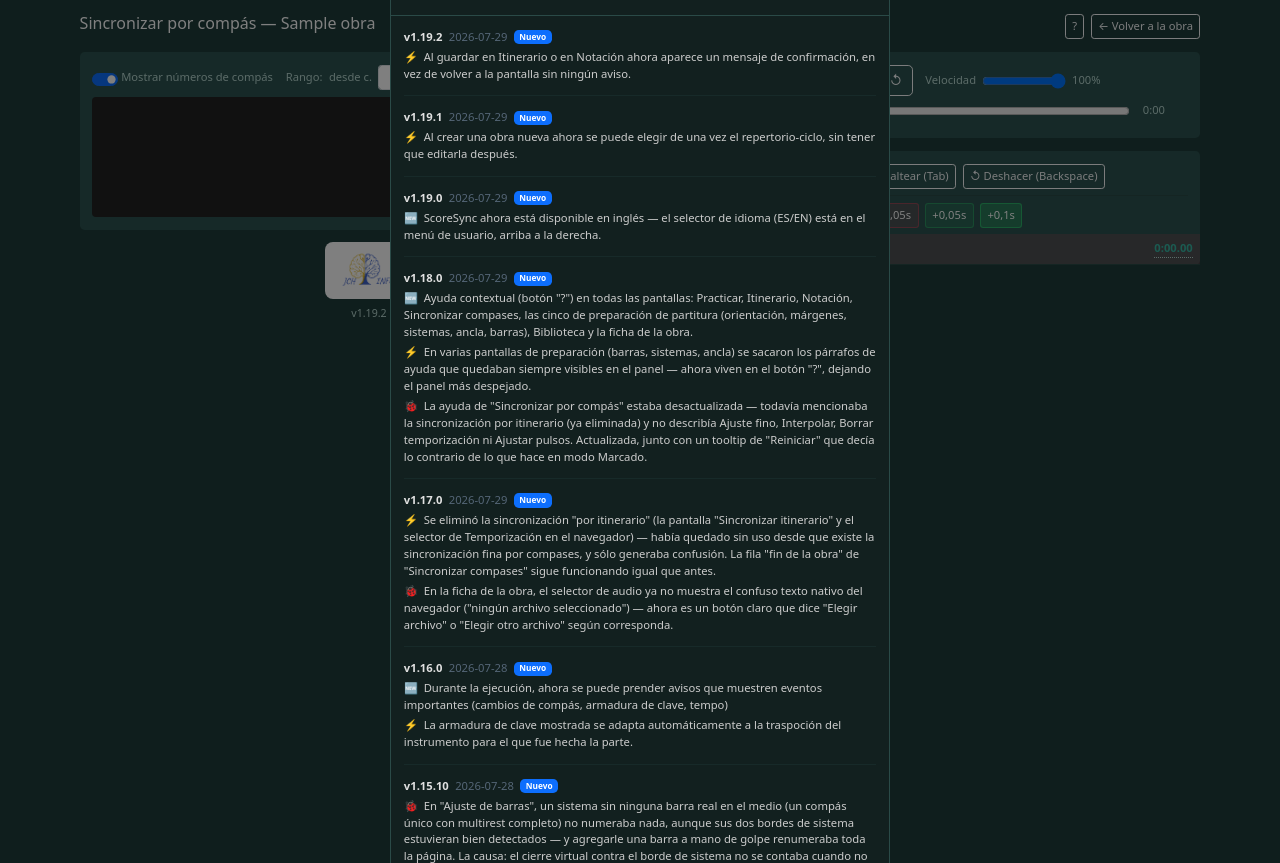
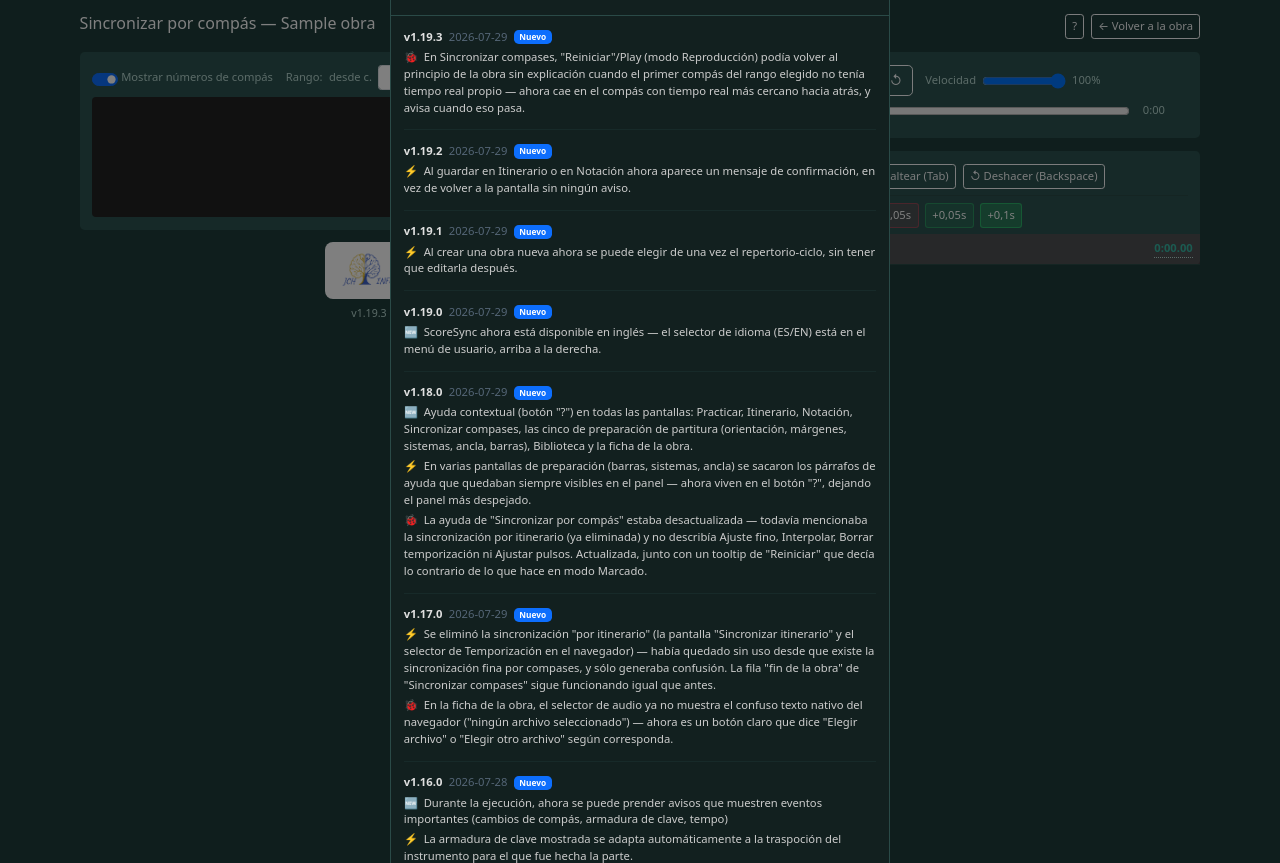
Before and after one commit to jchelquer/scoresync, a Django app: page /partituras/obras/1/sincronizar-compases/ in a window 1280 px wide. Shown: the part 58-921 px from the top of the page. Run offline with Django 5.2, Linux system fonts and the light colour scheme; a user stored in the database is signed in; tables that the repository leaves empty hold one stand-in row (values such as "Sample post").

Commit message:
V1.19.3 Reiniciar ya no vuelve al principio de la obra sin avisar
En modo Reproduccion, Play/Reiniciar caian directo al segundo 0 del
audio (comienzo de la obra) apenas el compas puntual que arranca el
rango elegido no tenia tiempo real propio, sin importar si habia
temporizacion cerca. iniciarReproduccionDesde ahora busca hacia atras
sin limite (tiempoRealCercanoHaciaAtras) y avisa en pantalla cuando el
fallback realmente ocurrio.

```diff
--- a/changelog.yaml
+++ b/changelog.yaml
@@ -1,6 +1,11 @@
 # Changelog de ScoreSync
 # El primero de la lista es la versión actual.
 # Tipos: nuevo | mejorado | corregido
+- version: "1.19.3"
+  date: "2026-07-29"
+  changes:
+    - type: corregido
+      text: "En Sincronizar compases, \"Reiniciar\"/Play (modo Reproducción) podía volver al principio de la obra sin explicación cuando el primer compás del rango elegido no tenía tiempo real propio — ahora cae en el compás con tiempo real más cercano hacia atrás, y avisa cuando eso pasa."
 - version: "1.19.2"
   date: "2026-07-29"
   changes:
--- a/templates/partituras/sincronizar_compases.html
+++ b/templates/partituras/sincronizar_compases.html
@@ -219,6 +219,7 @@
                  title="{% translate 'Bajar la velocidad no cambia el tiempo real que se guarda al marcar — sólo hace más cómodo tapear con precisión.' %}">
           <span id="sync-velocidad-valor" class="small" style="color: var(--ss-text-muted); min-width: 2.6rem;">100%</span>
         </div>
+        <div id="sync-reposicion-aviso" class="small text-warning mb-2" style="display:none;"></div>
         <div class="d-flex align-items-center gap-3 mb-2">
           <span id="sync-tiempo-actual" class="small" style="color: var(--ss-text-muted); min-width: 3.5rem;">0:00</span>
           <input type="range" id="sync-scrubber" min="0" max="1000" value="0">
@@ -308,6 +309,7 @@
   const btnInterpolar = document.getElementById('sync-btn-interpolar');
   const btnBorrarTiempos = document.getElementById('sync-btn-borrar-tiempos');
   const avisoInterpolar = document.getElementById('sync-interpolar-aviso');
+  const avisoReposicion = document.getElementById('sync-reposicion-aviso');
   const velocidadSlider = document.getElementById('sync-velocidad');
   const velocidadValorEl = document.getElementById('sync-velocidad-valor');
   const scrubber = document.getElementById('sync-scrubber');
@@ -394,8 +396,60 @@
   // sólo en pausa) vuelve al punto de Play.
   let estadoReproduccion = 'inicial'; // sólo relevante con modo === 'reproduccion'
 
+  // Descripción corta de una fila para los avisos de reposicionamiento de
+  // abajo — ya incluye artículo ("el compás 12" / "el fin de la obra") para
+  // que quede prolijo tanto de sujeto ("el compás 12 no tiene...") como de
+  // objeto ("...se arrancó desde el compás 8").
+  function descripcionFila(i) {
+    const f = filas[i];
+    return f.dataset.esCierre === '1'
+      ? '{% translate "el fin de la obra" %}'
+      : '{% translate "el compás" %} ' + f.dataset.compas;
+  }
+
+  // Tiempo real de idx, con fallback al compás real más CERCANO hacia atrás
+  // si ese compás puntual no tiene marca propia — a diferencia de
+  // tiempoNCompasesAntes (que busca 2 compases de contexto ANTES para
+  // tapear, con un límite fijo), acá se busca la posición más precisa
+  // posible para reanudar la escucha, sin límite de cuántos compases hay
+  // que retroceder. Devuelve null sólo si NINGÚN compás desde el principio
+  // hasta idx tiene tiempo real — recién ahí cae en 0 (ver
+  // iniciarReproduccionDesde).
+  function tiempoRealCercanoHaciaAtras(idx) {
+    for (let i = idx; i >= 0; i--) {
+      const t = tiempoDeFila(i);
+      if (t != null) return { indice: i, segundos: t };
+    }
+    return null;
+  }
+
+  // Avisa cuando Play/Reiniciar (modo reproducción) no pudo arrancar
+  // exactamente en el compás pedido — antes esto pasaba en silencio y caía
+  // derecho a 0 (comienzo del audio) apenas ESE compás puntual no tenía
+  // tiempo propio, aunque hubiera temporización cerca; confuso ("por qué
+  // volvió al principio de la obra si elegí este rango"), reportado por el
+  // usuario 2026-07-29. Sin aviso cuando pedido === encontrado (caso normal)
+  // ni cuando el pedido es el compás 1 de la obra sin tiempo propio y sin
+  // nada antes (ahí caer en 0 es lo esperable, no una sorpresa).
+  function actualizarAvisoReposicion(idxPedido, encontrado) {
+    if (!avisoReposicion) return;
+    if ((!encontrado && idxPedido === 0) || (encontrado && encontrado.indice === idxPedido)) {
+      avisoReposicion.style.display = 'none';
+      return;
+    }
+    avisoReposicion.textContent = encontrado
+      ? '{% translate "No hay tiempo real marcado en" %} ' + descripcionFila(idxPedido)
+        + ' — {% translate "se arrancó desde" %} ' + descripcionFila(encontrado.indice)
+        + ', {% translate "el más cercano hacia atrás que sí lo tiene." %}'
+      : '{% translate "Ningún compás tiene tiempo real marcado hasta" %} ' + descripcionFila(idxPedido)
+        + ' — {% translate "se arrancó desde el comienzo del audio." %}';
+    avisoReposicion.style.display = '';
+  }
+
   function iniciarReproduccionDesde(idx) {
-    audio.currentTime = tiempoDeFila(idx) ?? 0;
+    const encontrado = tiempoRealCercanoHaciaAtras(idx);
+    audio.currentTime = encontrado ? encontrado.segundos : 0;
+    actualizarAvisoReposicion(idx, encontrado);
     audio.play().catch(() => {});
   }
 
```
Also changed, not shown: locale/en/LC_MESSAGES/django.po, locale/es/LC_MESSAGES/django.po, 2 other files.
